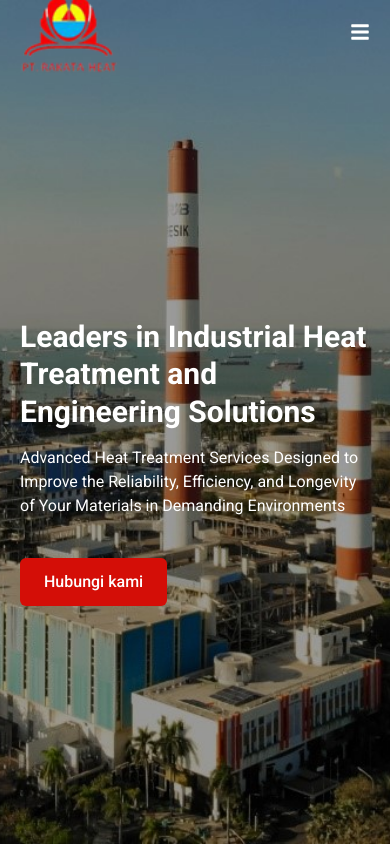
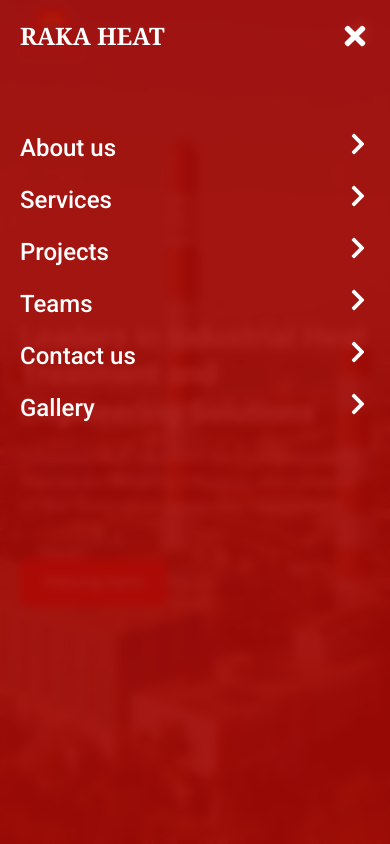
Before and after one commit to mahesabimawijaya/rakata-heat, a Next.js app: page / in a window 390 px wide. Both pictures are taken after a click on the button 360 px from the left and 32 px from the top of the page. Shown: the top 844 px of the page. Built offline with nearby package versions, Linux system fonts and the light colour scheme.

Commit message:
fix: re adding mobile navbat

```diff
--- a/src/components/molecules/navbar/index.tsx
+++ b/src/components/molecules/navbar/index.tsx
@@ -5,9 +5,10 @@ import Container from "@/components/atoms/container";
 import Flex from "@/components/atoms/flex";
 import Image from "next/image";
 import Link from "next/link";
-import { FaBars } from "react-icons/fa";
+import { FaBars, FaChevronRight, FaTimes } from "react-icons/fa";
 import usePath from "@/hooks/usePath";
 import { links } from "@/data/data";
+import { Reveal } from "@/components/templates/Reveal";
 
 const Navbar: FC = () => {
   const [scrolled, setScrolled] = useState(false);
@@ -37,7 +38,16 @@ const Navbar: FC = () => {
       <Container className="w-full flex items-center justify-between relative">
         <Link href="/">
           <Flex>
-            <Image src="/img/rakata-logo.png" alt="logo" width={100} height={100} priority />
+            <div className="relative w-[65px] h-[65px] lg:w-[100px] md:h-[100px]">
+              <Image
+                src="/img/rakata-logo.png"
+                alt="logo"
+                fill // Automatically fills the container
+                priority
+                sizes="(max-width: 768px) 65px, 100px"
+                className="object-contain" // Ensures the image retains its aspect ratio
+              />
+            </div>
             <h1
               className={`${
                 path
@@ -65,7 +75,32 @@ const Navbar: FC = () => {
           ))}
         </Flex>
       </Container>
-      {isOpen && <div>{/* Mobile menu content */}</div>}
+      {isOpen && (
+        <div>
+          <Flex direction="col" directionMd="col" gap="gap-20" align="start" className="absolute w-full top-0 left-0 bg-brand-700 h-screen text-white p-5 bg-opacity-90 backdrop-blur-sm slide-right">
+            <Flex justify="justify-between" align="center">
+              <Link href={"/"}>
+                <h1 className="text-2xl font-bold font-serif">RAKA HEAT</h1>
+              </Link>
+              <button onClick={() => setIsOpen(false)}>
+                <FaTimes size={30} />
+              </button>
+            </Flex>
+            <Reveal delay={0}>
+              <Flex direction="col" directionMd="col" gap="gap-5" align="start" className="w-full">
+                {links.map((link, i) => (
+                  <Link key={i} href={link.url}>
+                    <button onClick={() => setIsOpen(false)} className="w-full text-2xl font-medium flex justify-between">
+                      <p>{link.label}</p>
+                      <FaChevronRight />
+                    </button>
+                  </Link>
+                ))}
+              </Flex>
+            </Reveal>
+          </Flex>
+        </div>
+      )}
     </nav>
   );
 };
```
